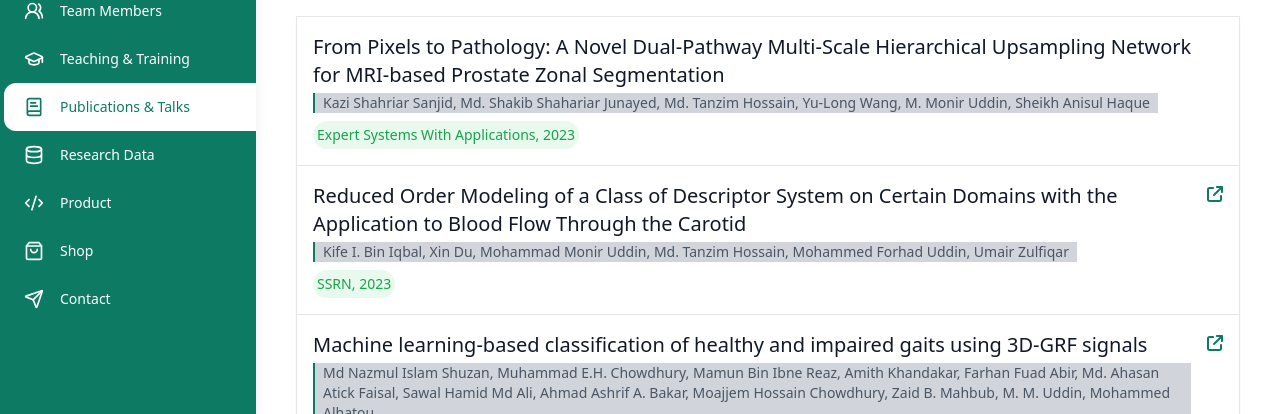
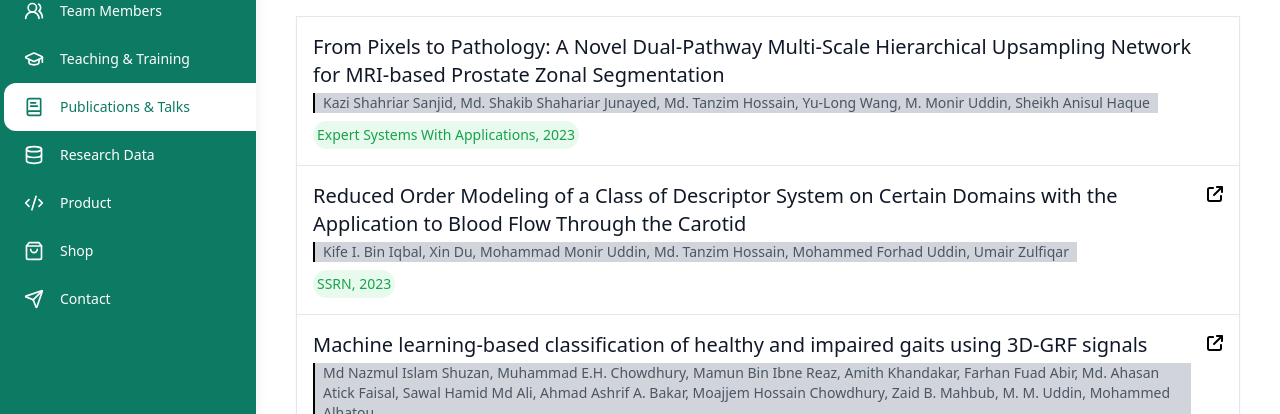
Before and after one commit to MisbahKhan0009/Big-Matrix-React, a React (Vite) app: page /publications in a window 1280 px wide. Shown: the part 386-800 px from the top of the page. Built offline with nearby package versions, Linux system fonts and the light colour scheme.

Commit message:
💄 style fixed

```diff
--- a/src/components/ui/PublicationCard.jsx
+++ b/src/components/ui/PublicationCard.jsx
@@ -12,7 +12,7 @@ const PublicationCard = ({ publication, onOpenModal }) => {
       <div className="flex justify-between items-start gap-4">
         <div className="flex-1">
           <h3 className="md:text-xl text-base font-medium text-gray-900 mb-1">{publication.paper_title}</h3>
-          <p className="md:text-sm text-xs bg-gray-300 border-l-2 border-l-primary w-fit px-2 text-gray-600 mb-2">{publication.author_name}</p>
+          <p className="md:text-sm text-xs bg-gray-300 border-l-2 border-l-black w-fit px-2 text-gray-600 mb-2">{publication.author_name}</p>
 
           <p className="md:text-sm text-xs text-green-600 bg-green-500/10 p-1 rounded-full w-fit">
             {publication.journal_name}, {publication.year}
@@ -22,7 +22,7 @@ const PublicationCard = ({ publication, onOpenModal }) => {
         <div className="flex items-center gap-2">
           {publication.link && (
             <div className="relative group">
-              <a href={publication.link} target="_blank" rel="noopener noreferrer" className="text-primary hover:text-primary/80">
+              <a href={publication.link} target="_blank" rel="noopener noreferrer" className="text-grey hover:text-grey/80">
                 <FontAwesomeIcon icon={faArrowUpRightFromSquare} />
               </a>
               <div className="absolute -top-8 left-1/2 transform -translate-x-1/2 bg-gray-800 text-white px-2 py-1 rounded text-xs whitespace-nowrap opacity-0 group-hover:opacity-100 transition-opacity">See Publication</div>
```
